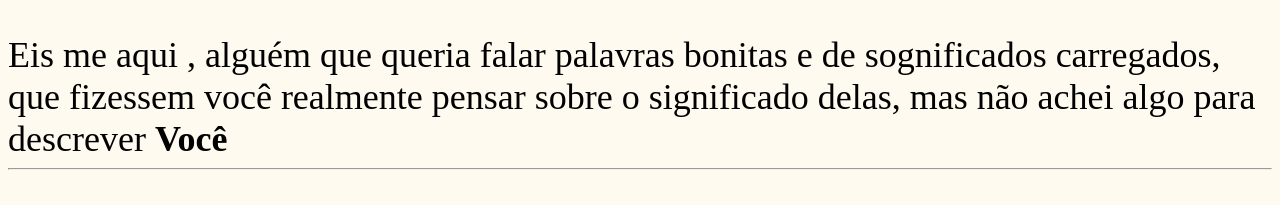
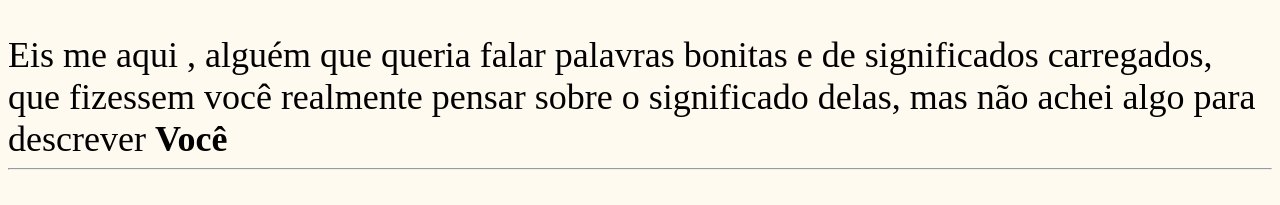
Before and after one commit to Amoteser/zinho, a plain HTML site: page index.html in a window 1280 px wide. Shown: the part 338-543 px from the top of the page. Drawn offline with Linux system fonts and the light colour scheme.

Commit message:
Update index.html

```diff
--- a/index.html
+++ b/index.html
@@ -24,7 +24,7 @@
 <div style="font-size: 36px"> Eu fiquei realmente mal que não deu tempo de terminar o que eu queria terminar, mas saiba que passar essa semana contigo foi de longe a melhor coisa que me aconteceu</div>
 <hr>
 <h1 style="font-size: 56px" class="qualia">Qualia</h1>
-<div style="font-size: 36px"> Eis me aqui , alguém que queria falar palavras bonitas e de sognificados carregados, que fizessem você realmente pensar sobre o significado delas, mas não achei algo para descrever <b>Você</b></div>
+<div style="font-size: 36px"> Eis me aqui , alguém que queria falar palavras bonitas e de significados carregados, que fizessem você realmente pensar sobre o significado delas, mas não achei algo para descrever <b>Você</b></div>
 <hr>
 <h1 style="font-size: 56px" class="qualia">Como eu era antes de você</h1>
 <div style="font-size: 36px"> O nome é de filme mas pensar como eu era antes de você é algo que deveria ser estudado, serio mesmo olha o quanto você me mudou pra melhor, meu sen or, você faz a melhor versão de mim</div>
```
